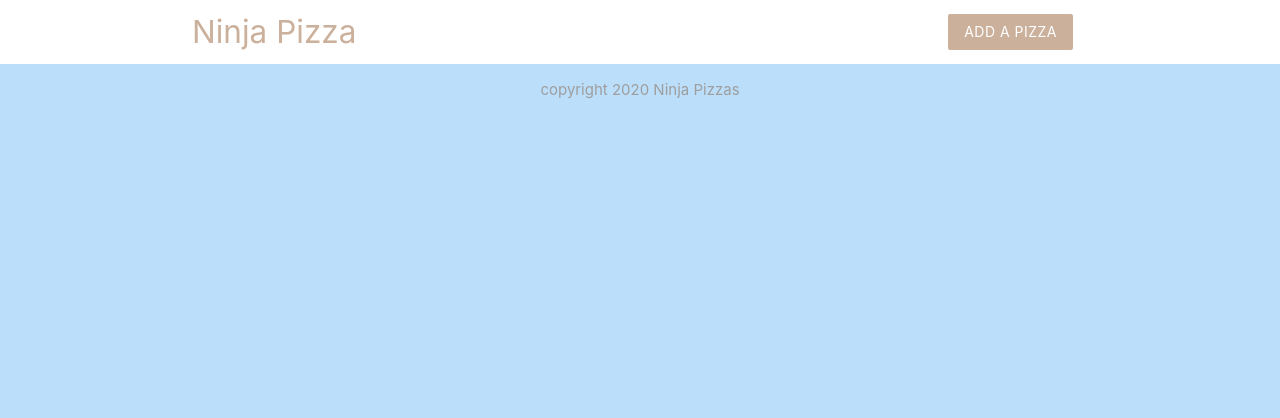
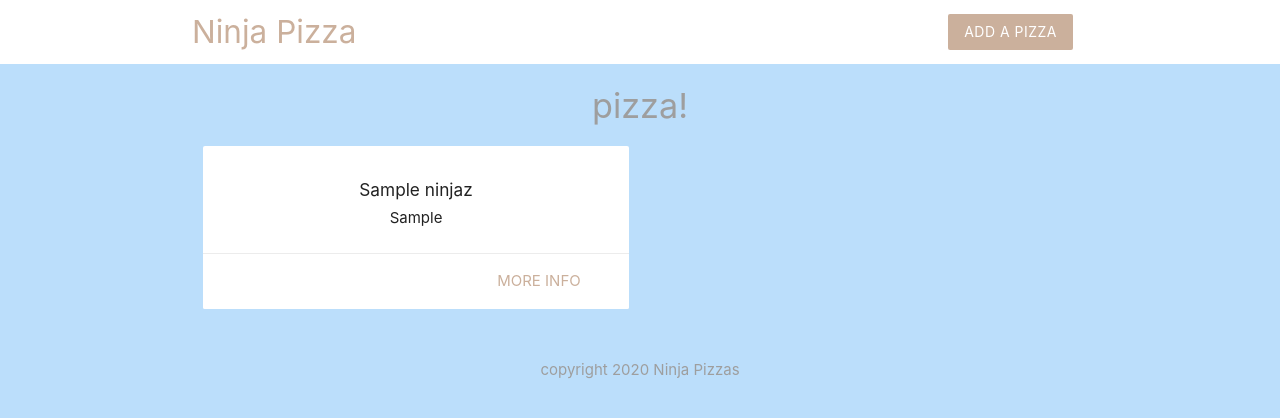
Before and after one commit to devhossain1/php-learning, a PHP site: page / in a window 1280 px wide. Shown: the top 418 px of the page. Run offline with PHP 8.4, Linux system fonts and the light colour scheme; tables that the repository leaves empty or names only in its code hold one stand-in row (values such as "Sample post").

Commit message:
Rendering data to the browser

```diff
--- a/index.php
+++ b/index.php
@@ -1,4 +1,30 @@
 <?php
+
+//connect to database
+$conn= mysqli_connect('localhost', 'ninjas','hn117083', 'ninjas_pizza');
+
+//check connection
+if(!$conn){
+    echo 'connection error: ' . mysqli_connect_error();
+}
+//write query for all pizza
+$sql = 'SELECT title, ingredients, id FROM ninjaz ORDER BY created_at';
+
+//make querry and get result
+$result = mysqli_query($conn, $sql);
+
+//fetch the  resulting rows as an array
+
+$pizzas =mysqli_fetch_all($result, MYSQLI_ASSOC);
+//free result form memory
+mysqli_free_result($result);
+
+//connection close
+mysqli_close($conn);
+
+//print_r($pizzas);
+
+
 
 
 
@@ -8,6 +34,24 @@
 <!DOCTYPE html>
 <html>
 <?php include('templates/header.php'); ?>
+<h4 class="center grey-text">pizza!</h4>
+<div class="container">
+    <div class="row">
+        <?php foreach($pizzas as $pizza) { ?>
+            <div class="col s6 md3">
+                <div class="card z-depth-0">
+                   <div class="card-content center">
+                       <h6><?php echo htmlspecialchars($pizza['title']); ?></h6>
+                       <div><?php echo htmlspecialchars($pizza['ingredients']); ?></div>
+                   </div>
+                    <div class="card-action right-align">
+                        <a href="#" class="brand-text"> More info</a>
+                    </div>
+                </div>
+            </div>
+        <?php } ?>
+    </div>
+</div>
 
 <?php include('templates/footer.php'); ?>
 
```
